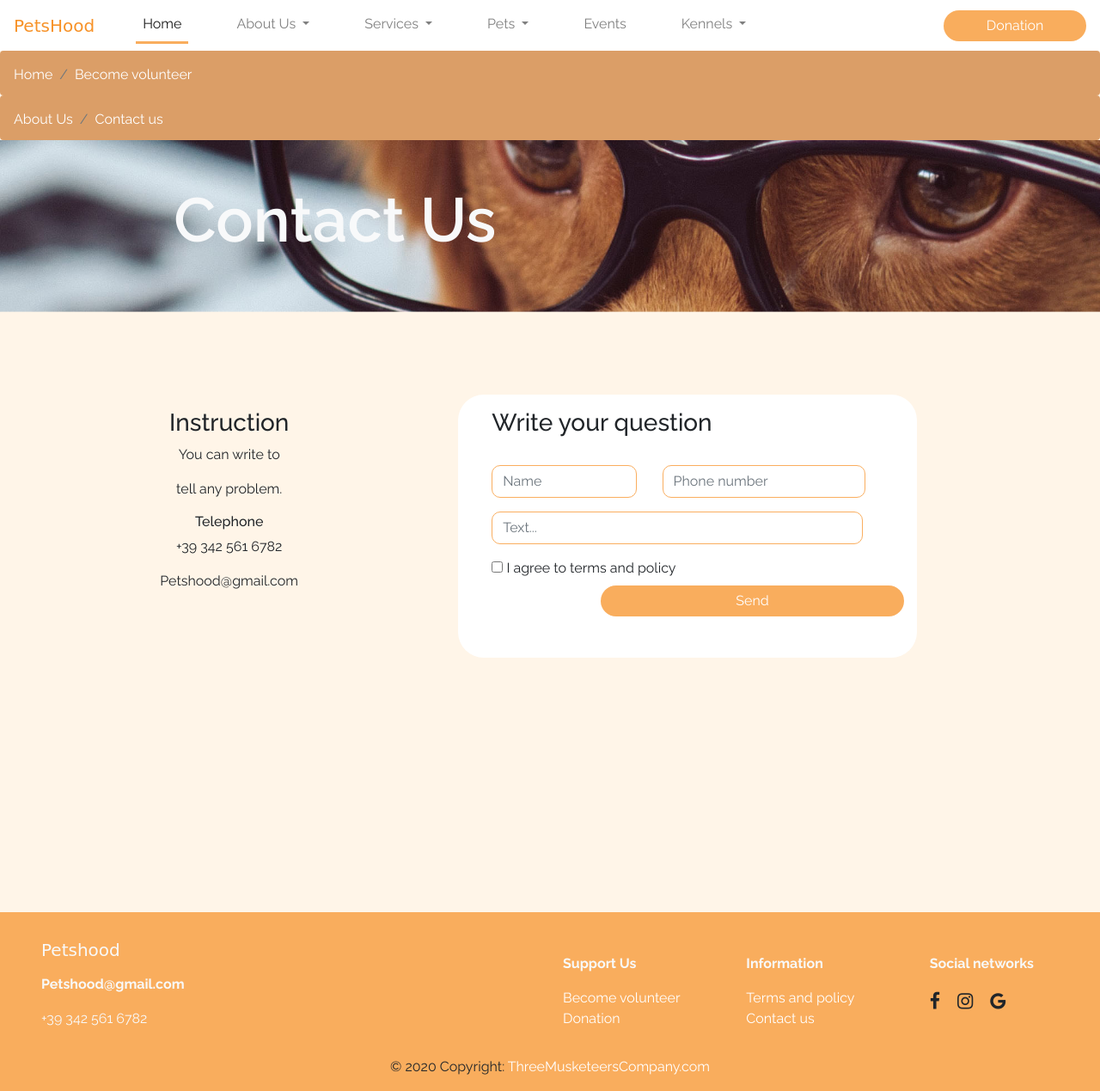
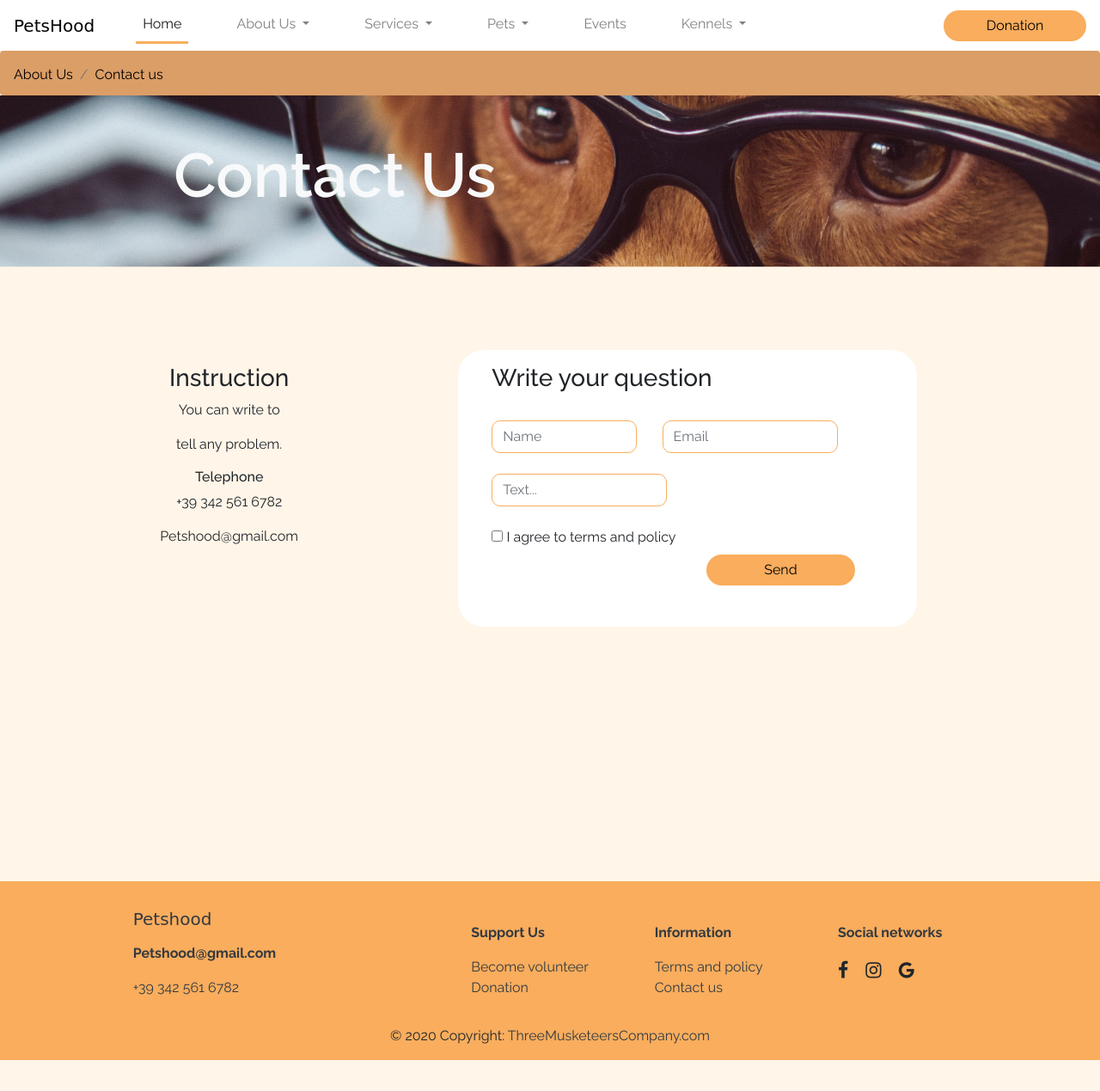
Before and after one commit to LucaBRS/polimi-HYP-2020-10437877, a website: page www/static/contactus.html in a window 1280 px wide. Shown: the whole page at 86% size. After the commit the page ends 1233 px from the top, so only its background shows below. Drawn offline with nearby package versions, Linux system fonts and the light colour scheme; a web font is replaced by a local one.

Commit message:
other changes
still missing:
sliding of homepage
arrows of homepage
upper nav-bar

```diff
--- a/www/css/styles.css
+++ b/www/css/styles.css
@@ -5,7 +5,7 @@
 .btn.don {
     background-color: #F9AD5D;
     border: 0;
-    color: white;
+    color: black;
 	width: 15%;
 	max-width: 15%;
 
@@ -29,7 +29,7 @@
 
 .navbar-brand.logo {
     font-family: 'Meddon', cursive;
-    color: #F79228;
+    color: black;
 }
 
 .navbar.navbar-nav:hover {
@@ -128,11 +128,11 @@ html {
 }
 
 .breadcrumb a {
-    color: white;
+    color: black;
 }
 
 .breadcrumb .active {
-    color: white;
+    color: black;
 }
 
 
@@ -413,7 +413,9 @@ html {
 .bform {
     background-color: #F9AD5D;
     border: 0;
-    color: white
+    color: black;
+	width: 40%;
+
 }
 
 .bform:hover {
@@ -425,7 +427,7 @@ html {
 }
 
 .fbor {
-    border: 1px solid #FAAE5F;
+    border: 1px solid #F9AD5D;
     border-radius: 10px;
 }
 
--- a/www/static/contactus.html
+++ b/www/static/contactus.html
@@ -86,20 +86,10 @@
 
 
 
-
     <nav aria-label="breadcrumb">
-        <ol class="breadcrumb text-white pt-3 ">
-            <li class="breadcrumb-item "><a href="#" class="text-white">Home</a></li>
-            <li class="breadcrumb-item text-white " aria-current="page">Become volunteer</li>
-        </ol>
-    </nav>
-
-
-
-    <nav aria-label="breadcrumb">
-        <ol class="breadcrumb text-white pt-3 ">
-            <li class="breadcrumb-item "><a href="#" class="text-white">About Us</a></li>
-            <li class="breadcrumb-item text-white active" aria-current="page">Contact us</li>
+        <ol class="breadcrumb text-dark pt-3 ">
+            <li class="breadcrumb-item "><a href="#" class="text-black">About Us</a></li>
+            <li class="breadcrumb-item text-black active" aria-current="page">Contact us</li>
         </ol>
     </nav>
 
@@ -130,62 +120,42 @@
             <div class="col-md-5  pt-3  pb-5  forma bg-white mt-5 mb-5">
                 <h3 class="pl-4">Write your question</h3>
 
-                <form class=" forma">
+                <form class="forma">
 
                     <div class="row">
                         <div class="col-5">
                             <div class="form-group pl-4  pt-4 ">
-
-
-
-
+				               <label for="Name">
                                 <input type="name" class="form-control fbor" id="Name" placeholder="Name">
-
+							    </label>
                             </div>
                         </div>
 
-                        <div class="col-6">
+                        <div class="col-6 col-lg-7">
                             <div class="form-group  pt-4">
-                                <input type="tel" class="form-control fbor" id="Name" placeholder="Phone number">
-
+								<label for="Email">
+                                <input type="tel" class="form-control fbor" id="Email" placeholder="Email">
+								</label>
                             </div>
                         </div>
 
                     </div>
 
+                    <div class="form-group pl-4 pr-5">
+						<label for="Text">
+                        <input type="email" class="form-control fbor " id="Text" placeholder="Text...">
+					    </label>
+                    </div>
 
+                    <div class="checkbox pl-4">
 
-
-
-
-                    <div class="form-group pl-4 pr-5">
-
-
-
-
-                        <input type="email" class="form-control fbor " id="Email1" placeholder="Text...">
-
+                    <label for="yesno">
+                      <input type="checkbox" id="yesno"> I agree to terms and policy
+                    </label>
 
                     </div>
 
-
-
-
-
-
-
-                    <div class="checkbox pl-4">
-
-                        <label>
-
-
-      <input type="checkbox" id="yesno"> I agree to terms and policy
-
-      </label>
-
-                    </div>
-
-                    <div class="text-right">
+                    <div class="text-right col-lg-11">
 
 
                         <button type="submit" class="btn  bform  ">Send</button>
@@ -223,12 +193,12 @@
             <div class="row">
 
                 <!-- Grid column -->
-                <div class="col-md-6 pl-5 mt-md-0 mt-3">
+                <div class="col-md-6 pl-5 mt-md-0 mt-3 offset-lg-1 col-lg-4">
 
                     <!-- Content -->
-                    <h5 class="navbar-brand text-light logo ">Petshood</h5>
-                    <p class="text-light"><b>Petshood@gmail.com </b></p>
-                    <p class="text-light">+39 342 561 6782</p>
+                    <h5 class="navbar-brand text-dark logo ">Petshood</h5>
+                    <p class="text-dark"><b>Petshood@gmail.com </b></p>
+                    <p class="text-dark">+39 342 561 6782</p>
 
 
                 </div>
@@ -241,14 +211,14 @@
                 <div class="col-md-2 mb-md-0 mb-3 pt-4">
 
                     <!-- Links -->
-                    <p class="text-light"><b>Support Us </b></p>
+                    <p class="text-dark"><b>Support Us </b></p>
 
                     <ul class="list-unstyled">
                         <li>
-                            <a href="./volunteer.html">Become volunteer</a>
+                            <a class="text-dark" href="./volunteer.html">Become volunteer</a>
                         </li>
                         <li>
-                            <a href="./donation.html">Donation</a>
+                            <a class="text-dark" href="./donation.html">Donation</a>
                         </li>
 
                     </ul>
@@ -260,15 +230,15 @@
                 <div class="col-md-2 mb-md-0 mb-3 pt-4">
 
                     <!-- Links -->
-                    <p class="text-light"><b>Information</b></p>
+                    <p class="text-dark"><b>Information</b></p>
 
                     <ul class="list-unstyled">
                         <li>
-                            <a href="./terms.html">Terms and policy</a>
+                            <a class="text-dark" href="./terms.html">Terms and policy</a>
 
                         </li>
                         <li>
-                            <a href="./contactus.html">Contact us</a>
+                            <a class="text-dark" href="./contactus.html">Contact us</a>
                         </li>
 
 
@@ -277,7 +247,7 @@
 
                 </div>
                 <div class="col-md-2 mb-md-0 mb-3 pt-4 ">
-                    <p class="text-light"><b>Social networks </b></p>
+                    <p class="text-dark"><b>Social networks </b></p>
 
 
                     <ul class="list-unstyled" ">
@@ -300,7 +270,7 @@
 
         <!-- Copyright -->
         <div class="footer-copyright text-center py-3">© 2020 Copyright:
-            <a href="https://mdbootstrap.com/"> ThreeMusketeersCompany.com</a>
+            <a class="text-dark" href="https://mdbootstrap.com/"> ThreeMusketeersCompany.com</a>
         </div>
         <!-- Copyright -->
 
```
Also changed, not shown: www/index.html (+6 -6 lines).
